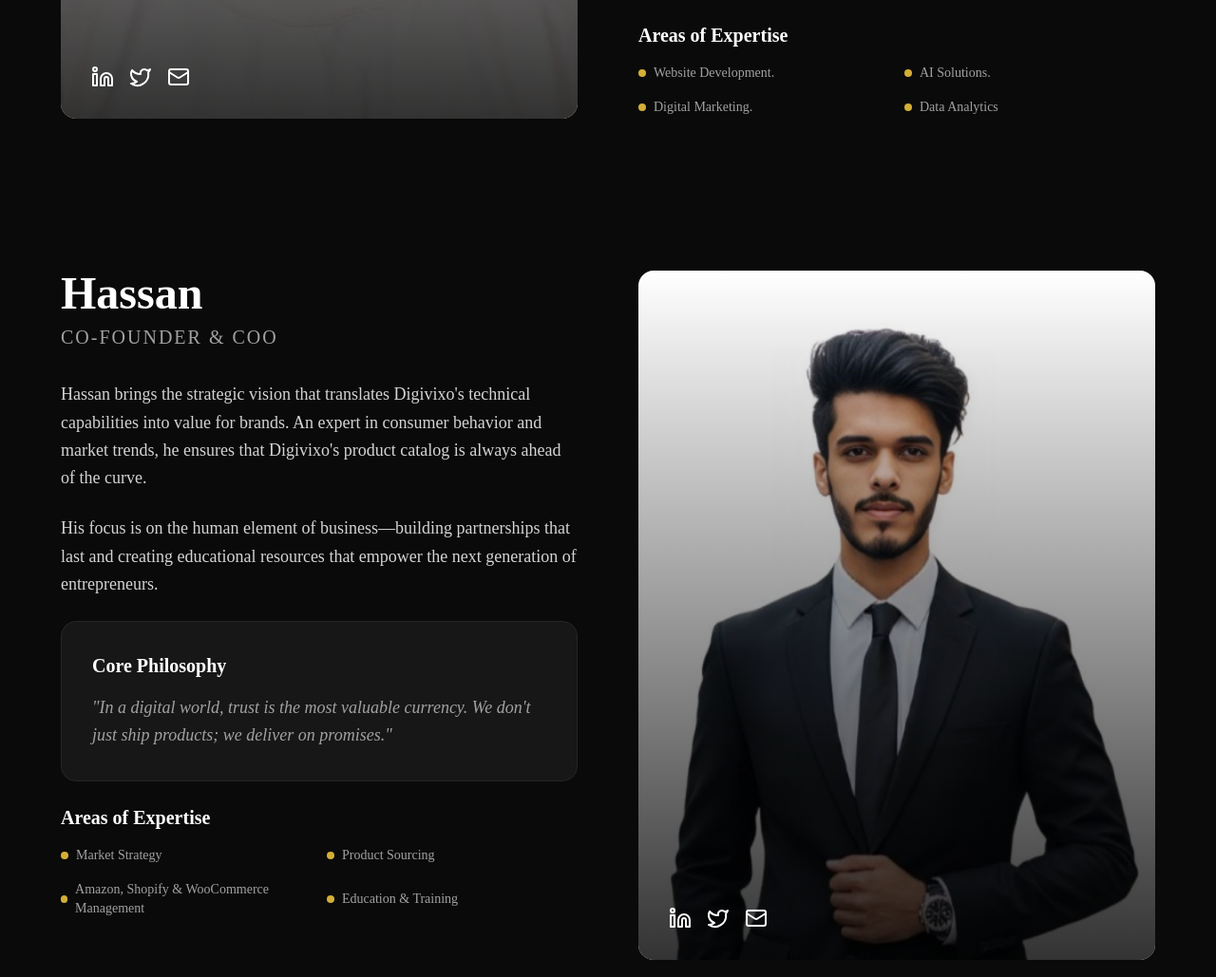
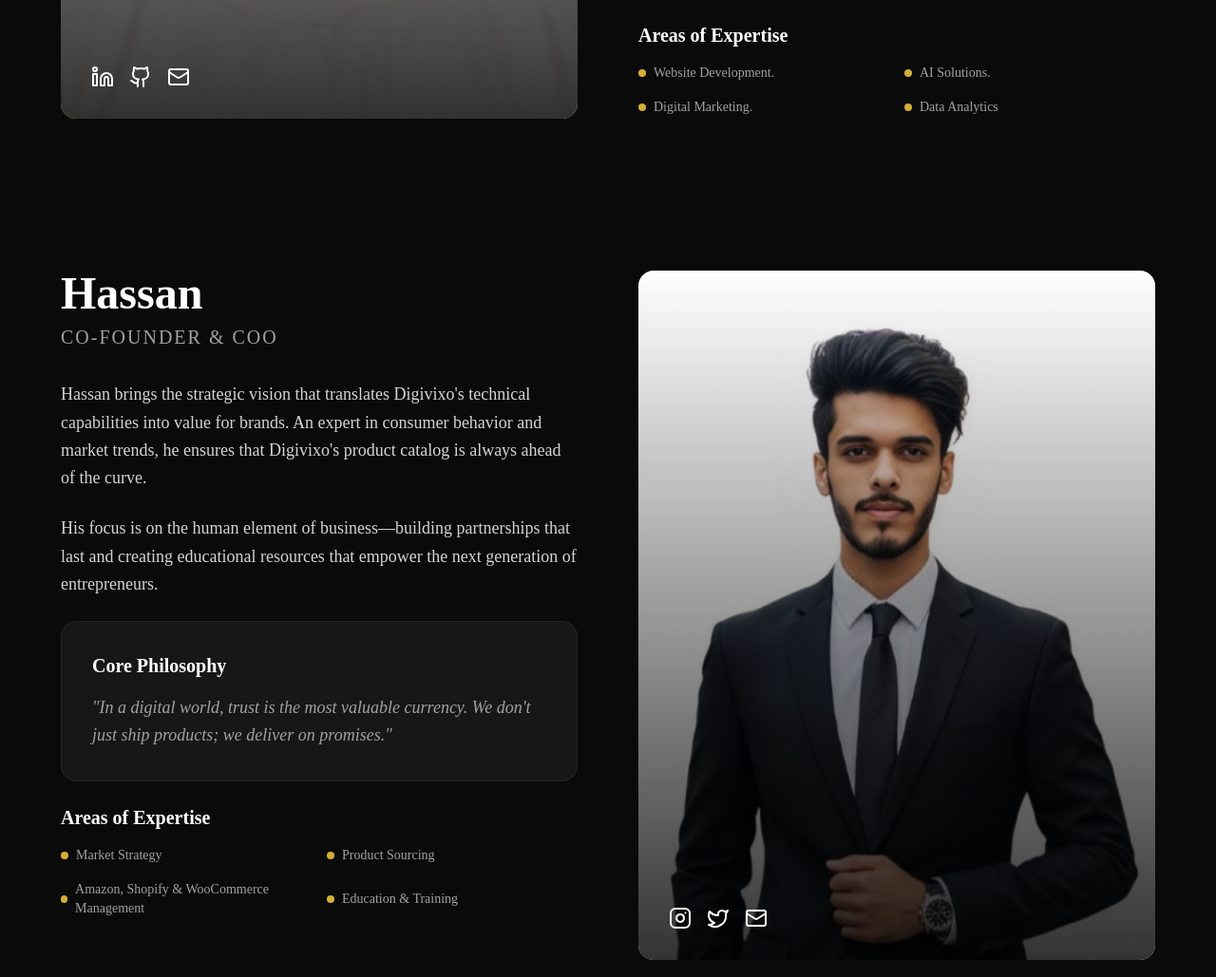
Before and after one commit to ab9898998989898/Digi-Vixo, a Next.js app: page /team in a window 1280 px wide. Shown: the part 1260-2289 px from the top of the page at 95% size. Built offline with nearby package versions, Linux system fonts and the light colour scheme.

Commit message:
hsadgsafg

```diff
--- a/src/components/team/TeamDetails.tsx
+++ b/src/components/team/TeamDetails.tsx
@@ -1,6 +1,6 @@
 "use client";
 
-import { User, Linkedin, Twitter, Mail } from "lucide-react";
+import { User, Linkedin, Twitter, Mail, Github, Instagram } from "lucide-react";
 import Image from "next/image";
 
 export default function TeamDetails() {
@@ -14,9 +14,9 @@ export default function TeamDetails() {
                         <Image src="/abdullah.jpeg" alt="Abdullah" fill className="object-cover group-hover:scale-105 transition-transform duration-700" />
                             <div className="absolute inset-0 bg-gradient-to-t from-black/80 to-transparent flex items-end p-8">
                                 <div className="flex gap-4 text-white">
-                                    <a href="#" className="hover:text-neutral-300 transition-colors"><Linkedin /></a>
-                                    <a href="#" className="hover:text-neutral-300 transition-colors"><Twitter /></a>
-                                    <a href="#" className="hover:text-neutral-300 transition-colors"><Mail /></a>
+                                    <a href="https://www.linkedin.com/in/abdullah-nadeem-319560285" className="hover:text-neutral-300 transition-colors"><Linkedin /></a>
+                                    <a href="https://github.com/ab9898998989898" className="hover:text-neutral-300 transition-colors"><Github /></a>
+                                    <a href="mailto:abdullahnadeem2580@gmail.com" className="hover:text-neutral-300 transition-colors"><Mail /></a>
                                 </div>
                             </div>
                         </div>
@@ -69,9 +69,9 @@ export default function TeamDetails() {
                             <Image src="/hassan.jpeg" alt="Hassan" fill className="object-cover group-hover:scale-105 transition-transform duration-700" />
                             <div className="absolute inset-0 bg-gradient-to-t from-black/80 to-transparent flex items-end p-8">
                                 <div className="flex gap-4 text-white">
-                                    <a href="#" className="hover:text-neutral-300 transition-colors"><Linkedin /></a>
+                                    <a href="#" className="hover:text-neutral-300 transition-colors"><Instagram /></a>
                                     <a href="#" className="hover:text-neutral-300 transition-colors"><Twitter /></a>
-                                    <a href="#" className="hover:text-neutral-300 transition-colors"><Mail /></a>
+                                    <a href="mailto:e.com.hit@gmail.com" className="hover:text-neutral-300 transition-colors"><Mail /></a>
                                 </div>
                             </div>
                         </div>
```
